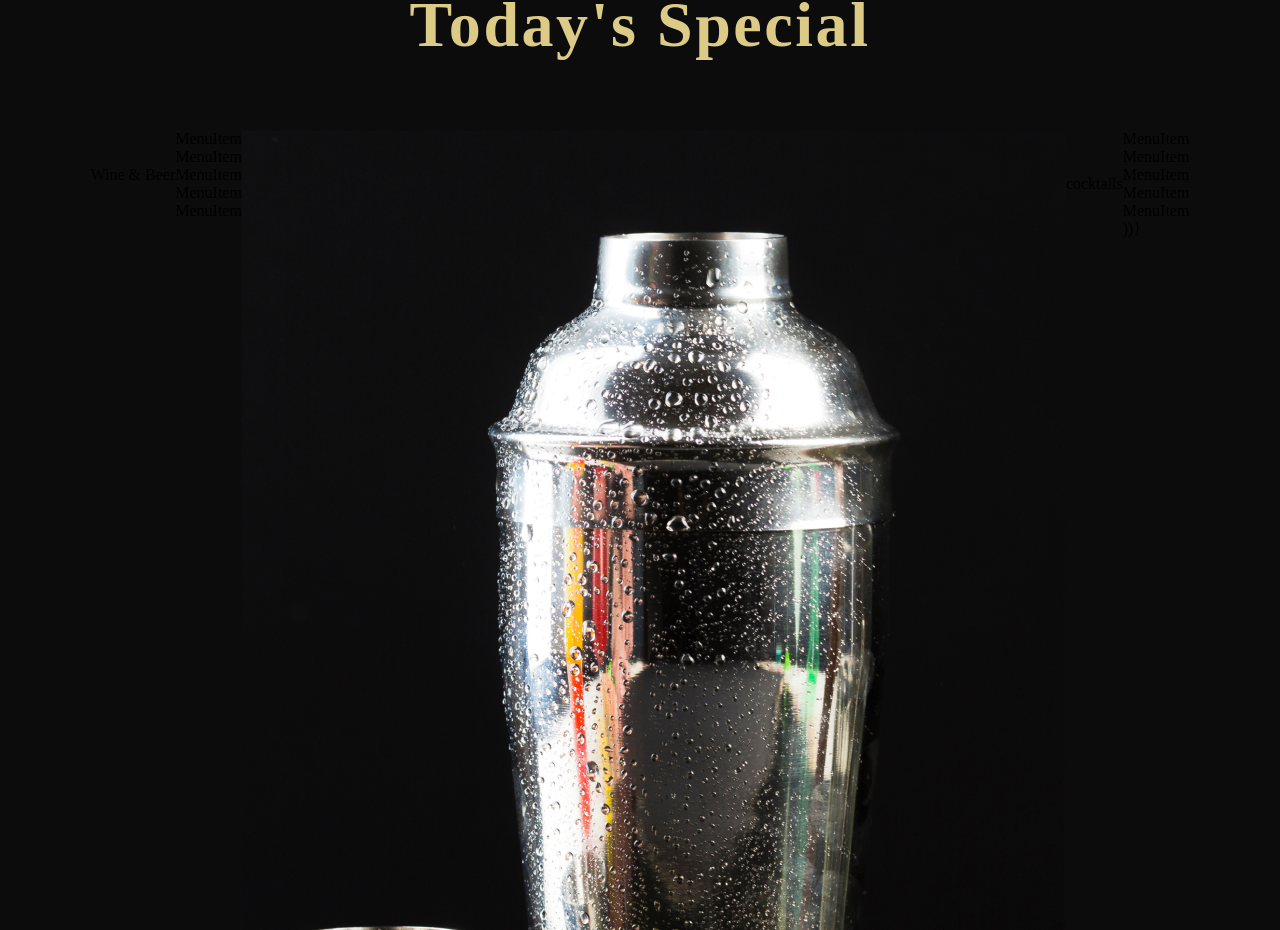
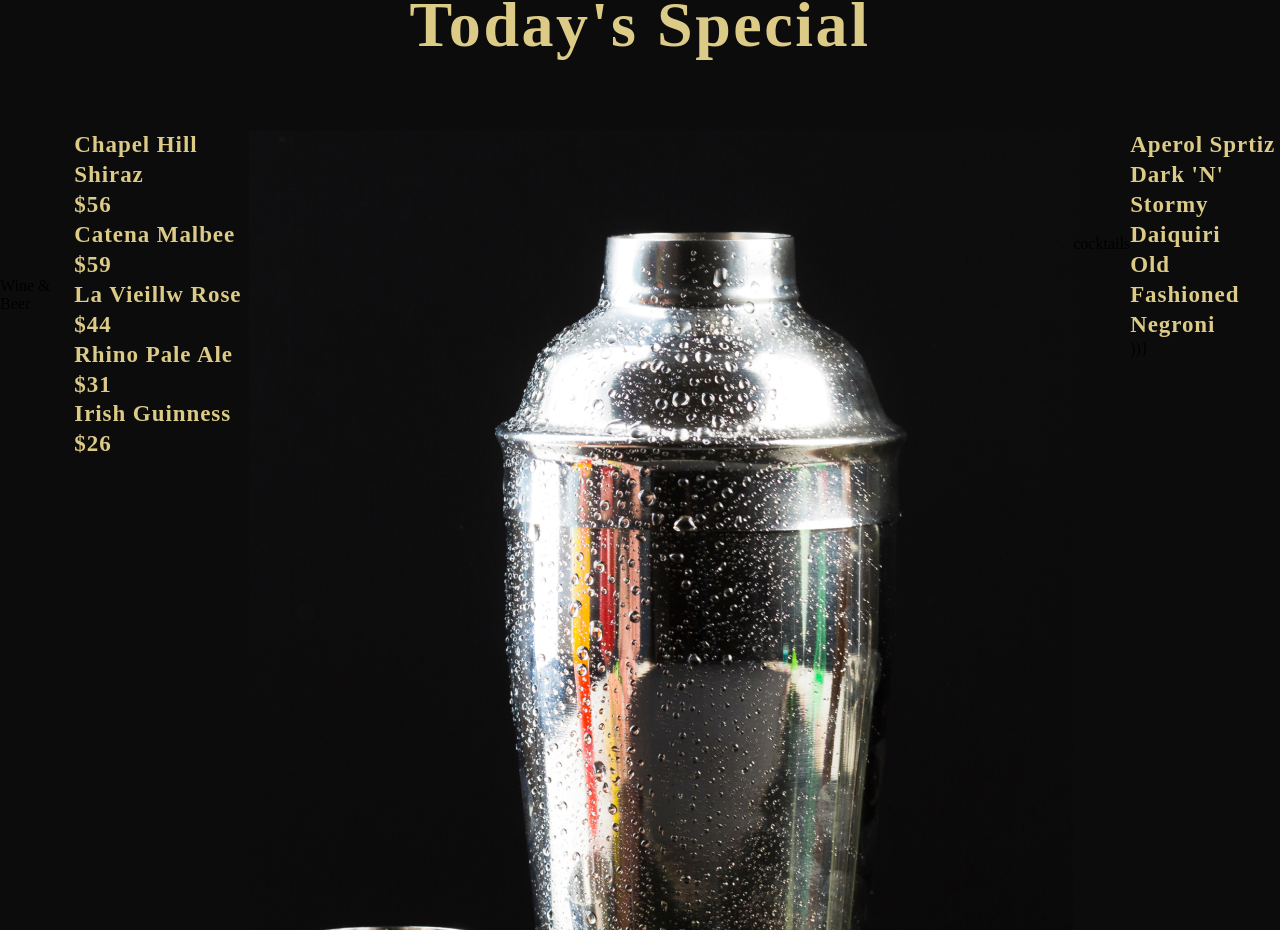
Before and after one commit to Rajan-007/Restaurant-React, a React (Create React App) app: page / in a window 1280 px wide. Shown: the part 2297-3227 px from the top of the page. Built offline with nearby package versions, Linux system fonts and the light colour scheme; a web font is replaced by a local one.

Commit message:
price added

```diff
--- a/src/components/Menuitem/MenuItem.jsx
+++ b/src/components/Menuitem/MenuItem.jsx
@@ -2,9 +2,17 @@
 
 import './MenuItem.css';
 
-const MenuItem = () => (
-  <div>
-    MenuItem
+const MenuItem = ({ title,price,tags}) => (
+  <div className='app__menuitem'>
+    <div className="app__menuitem-head">
+      <div className='app__menuitem-name'>
+        <p className='p__cormorant' style={{color:'#DCCA87'}}>{title}</p>
+      </div>
+      <div className="app__menuitem-price">
+        <p className='p__cormorant'style={{color:'#DCCA87'}}>{price}</p>
+      </div>
+
+    </div>
   </div>
 );
 
--- a/src/container/Menu/SpecialMenu.jsx
+++ b/src/container/Menu/SpecialMenu.jsx
@@ -15,7 +15,7 @@
         <p className='app__specialMenu-menu_heading'>Wine & Beer</p>
         <div className='app__specialMenu_menu_items'>
           {data.wines.map((wine, index)=> (
-            <MenuItem key={wine.title + index} title={wine.price} price={wine.price} tags={wine.tags}/>
+            <MenuItem key={wine.title + index} title={wine.title} price={wine.price} tags={wine.tags}/>
           ))}
         </div>
       </div>
@@ -26,7 +26,7 @@
         <p className='app__specialMenu-menu_heading'>cocktails</p>
         <div className='app__specialMenu_menu_items'>
         {data.cocktails.map((cocktail, index)=> (
-            <MenuItem key={cocktail.title + index} title={cocktail.price} tags={cocktail.tags}/>
+            <MenuItem key={cocktail.title + index} title={cocktail.title} tags={cocktail.tags}/>
           ))}
           ))}
         </div>
```
